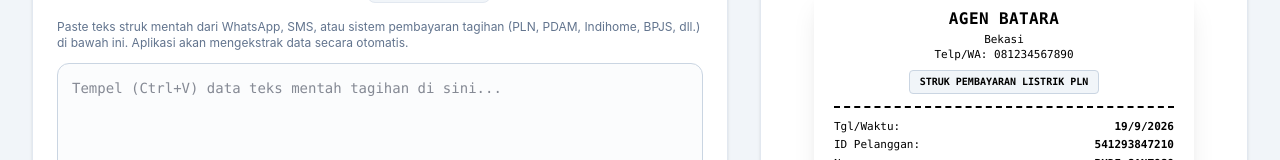
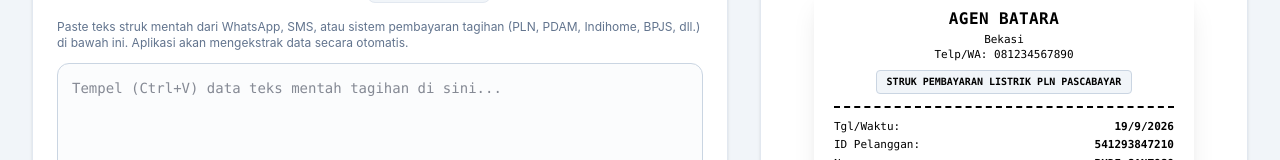
Before and after one commit to gasaplikasi1617-stack/struk11edc, a React (Vite) app: page / in a window 1280 px wide. Shown: the part 186-346 px from the top of the page. Built offline with nearby package versions, Linux system fonts and the light colour scheme; no server answers.

Commit message:
feat: improve bill parsing and receipt labeling
Enhance parsing logic for bill descriptions and periods by adding flexible line-by-line regex matching. Update receipt title generation to dynamically reflect the extracted service name.

```diff
--- a/server.ts
+++ b/server.ts
@@ -162,6 +162,17 @@ ${rawText}
     let standMeter = "-";
     let rincianTagihan = "Tagihan Pembayaran";
 
+    for (const line of lines) {
+      const lower = line.toLowerCase();
+      if (/info\s*tagihan|tagihan\s*pembayaran|pdam|pln|indihome|bpjs|pbb|token|pulsa|telkom/.test(lower)) {
+        rincianTagihan = line.replace(/^info\s*tagihan/i, "").replace(/^tagihan/i, "").trim();
+        break;
+      }
+    }
+    if (rincianTagihan === "Tagihan Pembayaran" && lines.length > 0) {
+      rincianTagihan = lines[0].replace(/^info\s*tagihan/i, "").replace(/^tagihan/i, "").trim();
+    }
+
     const isPln = /pln|listrik|token|kwh|pascabayar|prabayar/.test(lowerText);
     const isPdam = /pdam|air|meter air/.test(lowerText);
 
@@ -217,12 +228,24 @@ ${rawText}
       }
       if (/bln|bulan|periode|thn|tahun/.test(lower)) {
         const parts = line.split(/[:=]/);
-        if (parts[1]) bulanTagihan = parts[1].trim().toUpperCase();
+        if (parts[1]) {
+          bulanTagihan = parts[1].trim().toUpperCase();
+        } else {
+          bulanTagihan = line.replace(/bln|bulan|periode|thn|tahun/gi, "").replace(/[:=]/g, "").trim().toUpperCase();
+        }
       }
     }
 
     if (!bulanTagihan) {
-      // Check for patterns like Sep26 or 08/2026 or similar in text
+      for (const line of lines) {
+        if (/jan|feb|mar|apr|mei|jun|jul|agu|sep|okt|nov|des|\d{2}\/\d{4}|\b202[0-9]\b/i.test(line)) {
+          bulanTagihan = line.replace(/periode|bulan|bln|thn|tahun/gi, "").replace(/[:=]/g, "").trim().toUpperCase();
+          break;
+        }
+      }
+    }
+
+    if (!bulanTagihan) {
       const periodMatch = rawText.match(/([A-Za-z]{3}\d{2}|\d{2}\/\d{4}|[A-Za-z]+\s+\d{4})/);
       if (periodMatch) bulanTagihan = periodMatch[0].toUpperCase();
       else bulanTagihan = "BULAN INI";
--- a/src/components/ReceiptForm.tsx
+++ b/src/components/ReceiptForm.tsx
@@ -81,6 +81,17 @@ ADMIN BANK: 2500`
     let standMeter = "014230 - 014380";
     let rincianTagihan = "Tagihan Pembayaran";
 
+    for (const line of lines) {
+      const lower = line.toLowerCase();
+      if (/info\s*tagihan|tagihan\s*pembayaran|pdam|pln|indihome|bpjs|pbb|token|pulsa|telkom/.test(lower)) {
+        rincianTagihan = line.replace(/^info\s*tagihan/i, "").replace(/^tagihan/i, "").trim();
+        break;
+      }
+    }
+    if (rincianTagihan === "Tagihan Pembayaran" && lines.length > 0) {
+      rincianTagihan = lines[0].replace(/^info\s*tagihan/i, "").replace(/^tagihan/i, "").trim();
+    }
+
     const isPln = /pln|listrik|token|kwh|pascabayar|prabayar/.test(lowerText);
     const isPdam = /pdam|air|meter air/.test(lowerText);
 
@@ -136,7 +147,20 @@ ADMIN BANK: 2500`
       }
       if (/bln|bulan|periode|thn|tahun/.test(lower)) {
         const parts = line.split(/[:=]/);
-        if (parts[1]) bulanTagihan = parts[1].trim().toUpperCase();
+        if (parts[1]) {
+          bulanTagihan = parts[1].trim().toUpperCase();
+        } else {
+          bulanTagihan = line.replace(/bln|bulan|periode|thn|tahun/gi, "").replace(/[:=]/g, "").trim().toUpperCase();
+        }
+      }
+    }
+
+    if (!bulanTagihan) {
+      for (const line of lines) {
+        if (/jan|feb|mar|apr|mei|jun|jul|agu|sep|okt|nov|des|\d{2}\/\d{4}|\b202[0-9]\b/i.test(line)) {
+          bulanTagihan = line.replace(/periode|bulan|bln|thn|tahun/gi, "").replace(/[:=]/g, "").trim().toUpperCase();
+          break;
+        }
       }
     }
 
--- a/src/components/ReceiptPreview.tsx
+++ b/src/components/ReceiptPreview.tsx
@@ -132,15 +132,11 @@ export function ReceiptPreview({ receipt, onPrint, onSave, savedStatus }: Receip
           <p className="text-[11px] text-black">Telp/WA: {receipt.noHp || '-'}</p>
           <div className="mt-2 text-[10px] bg-slate-100 py-1 px-2.5 rounded inline-block font-bold uppercase border border-slate-300 text-black">
             {(() => {
-              const text = ((receipt.rincianTagihan || '') + ' ' + (receipt.pemakaian || '') + ' ' + (receipt.idpel || '')).toLowerCase();
-              if (text.includes('pln') || text.includes('listrik') || text.includes('kwh')) return 'STRUK PEMBAYARAN LISTRIK PLN';
-              if (text.includes('pdam') || text.includes('air') || text.includes('m3')) return 'STRUK PEMBAYARAN PDAM AIR';
-              if (text.includes('indihome') || text.includes('telkom') || text.includes('fiber') || text.includes('internet')) return 'STRUK PEMBAYARAN INDIHOME / TELKOM';
-              if (text.includes('bpjs') || text.includes('kesehatan')) return 'STRUK PEMBAYARAN BPJS KESEHATAN';
-              if (text.includes('pbb') || text.includes('pajak')) return 'STRUK PEMBAYARAN PAJAK PBB';
-              if (text.includes('pulsa') || text.includes('token')) return 'STRUK PEMBELIAN PULSA / TOKEN';
-              if (receipt.rincianTagihan) return `STRUK PEMBAYARAN ${receipt.rincianTagihan.toUpperCase()}`;
-              return 'STRUK PEMBAYARAN RESMI';
+              const raw = receipt.rincianTagihan || '';
+              const clean = raw.replace(/^info\s*tagihan/i, '').replace(/^tagihan/i, '').trim();
+              const title = clean || raw || 'PEMBAYARAN RESMI';
+              if (title.toUpperCase().includes('STRUK')) return title.toUpperCase();
+              return `STRUK PEMBAYARAN ${title.toUpperCase()}`;
             })()}
           </div>
         </div>
```
